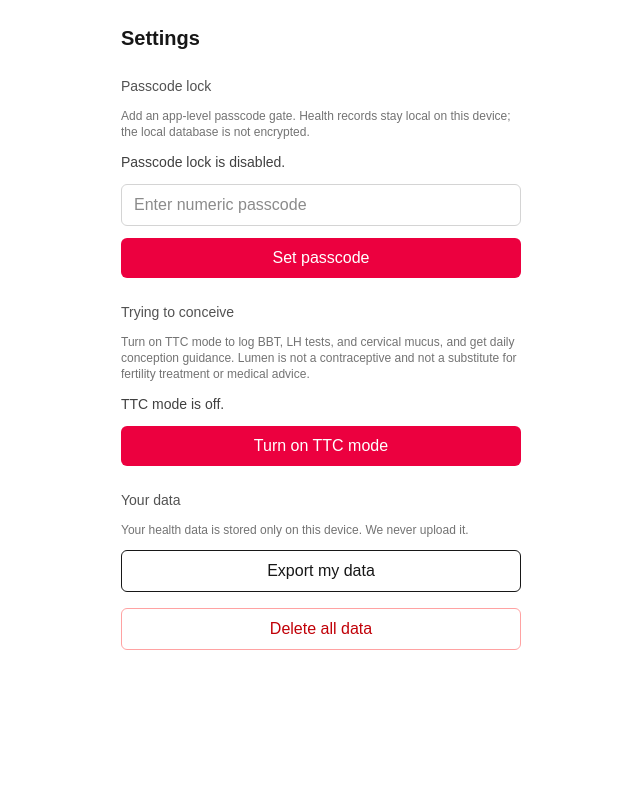
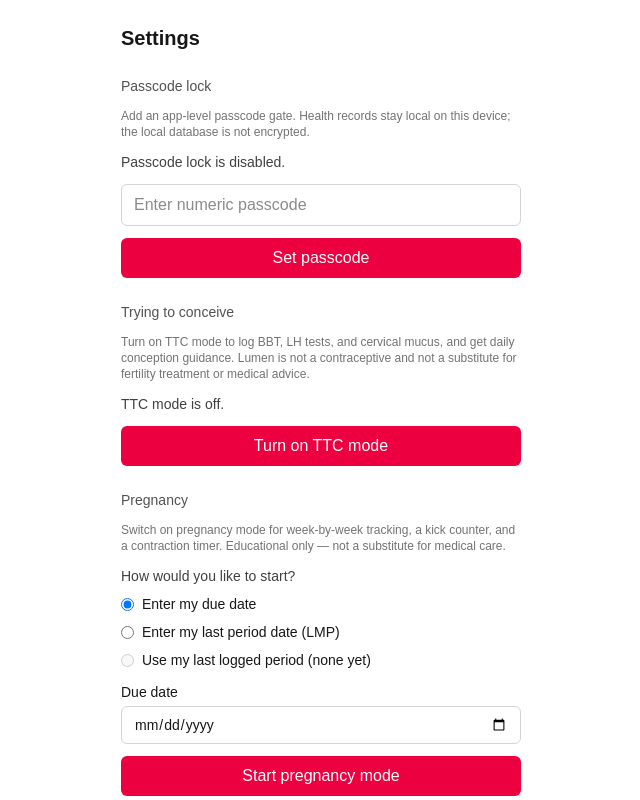
Before and after one commit to deepakpk-dev/lumen, a Next.js app: page /settings in a window 1280 px wide. Shown: the top 800 px of the page, without its empty margins (319-959 px from the left). Built offline with nearby package versions, Linux system fonts and the light colour scheme.

Commit message:
feat(pregnancy): add PregnancyControls and settings section

```diff
--- a/app/settings/page.tsx
+++ b/app/settings/page.tsx
@@ -3,6 +3,7 @@
 import { useRouter } from 'next/navigation';
 import { DataControls } from '@/src/components/DataControls';
 import { PasscodeControls } from '@/src/components/PasscodeControls';
+import { PregnancyControls } from '@/src/components/PregnancyControls';
 import { TtcControls } from '@/src/components/TtcControls';
 
 export default function SettingsPage() {
@@ -28,6 +29,14 @@ export default function SettingsPage() {
         <TtcControls />
       </section>
       <section className="space-y-3">
+        <h2 className="text-sm font-medium text-neutral-600">Pregnancy</h2>
+        <p className="text-xs text-neutral-500">
+          Switch on pregnancy mode for week-by-week tracking, a kick counter, and a
+          contraction timer. Educational only — not a substitute for medical care.
+        </p>
+        <PregnancyControls />
+      </section>
+      <section className="space-y-3">
         <h2 className="text-sm font-medium text-neutral-600">Your data</h2>
         <p className="text-xs text-neutral-500">
           Your health data is stored only on this device. We never upload it.
--- /dev/null
+++ b/src/components/PregnancyControls.tsx
@@ -0,0 +1,116 @@
+'use client';
+
+import { useState } from 'react';
+import { useHealthData } from '@/src/state/useHealthData';
+import { todayISO } from '@/src/domain/dates';
+
+type Method = 'due' | 'lmp' | 'cycle';
+
+export function PregnancyControls() {
+  const { isPregnant, pregnancyProfile, startPregnancyMode, updateDueDate, cycles } =
+    useHealthData();
+  const [method, setMethod] = useState<Method>('due');
+  const [value, setValue] = useState('');
+  const [editDue, setEditDue] = useState('');
+
+  const lastPeriodStart = cycles.at(-1)?.startDate ?? null;
+
+  function start() {
+    if (method === 'due') {
+      if (!value) return;
+      startPregnancyMode({ dueDate: value });
+    } else if (method === 'lmp') {
+      if (!value) return;
+      startPregnancyMode({ lmp: value });
+    } else {
+      if (!lastPeriodStart) return;
+      startPregnancyMode({ lmp: lastPeriodStart, source: 'cycle', useCycleLength: true });
+    }
+  }
+
+  if (isPregnant && pregnancyProfile) {
+    return (
+      <div className="space-y-3">
+        <p className="text-sm text-neutral-700">
+          Pregnancy mode is on. Due date: <span className="font-medium">{pregnancyProfile.dueDate}</span>.
+        </p>
+        <div className="flex items-end gap-2">
+          <label className="flex-1 text-sm">
+            Edit due date
+            <input
+              type="date"
+              aria-label="edit due date"
+              value={editDue}
+              onChange={(e) => setEditDue(e.target.value)}
+              className="mt-1 w-full rounded-md border border-neutral-300 px-3 py-2"
+            />
+          </label>
+          <button
+            type="button"
+            onClick={() => editDue && updateDueDate(editDue, 'manual')}
+            className="rounded-md border px-4 py-2 text-sm"
+          >
+            Save
+          </button>
+        </div>
+      </div>
+    );
+  }
+
+  return (
+    <div className="space-y-3">
+      <fieldset className="space-y-2 text-sm">
+        <legend className="text-neutral-700">How would you like to start?</legend>
+        <div className="flex items-center gap-2">
+          <input
+            type="radio"
+            name="preg-method"
+            aria-label="Enter estimated delivery date"
+            checked={method === 'due'}
+            onChange={() => setMethod('due')}
+          />
+          <span>Enter my due date</span>
+        </div>
+        <div className="flex items-center gap-2">
+          <input
+            type="radio"
+            name="preg-method"
+            aria-label="Enter my last period date"
+            checked={method === 'lmp'}
+            onChange={() => setMethod('lmp')}
+          />
+          <span>Enter my last period date (LMP)</span>
+        </div>
+        <div className="flex items-center gap-2">
+          <input
+            type="radio"
+            name="preg-method"
+            aria-label={`Use my last logged period${lastPeriodStart ? ` (${lastPeriodStart})` : ' (none yet)'}`}
+            checked={method === 'cycle'}
+            onChange={() => setMethod('cycle')}
+            disabled={!lastPeriodStart}
+          />
+          <span>Use my last logged period{lastPeriodStart ? ` (${lastPeriodStart})` : ' (none yet)'}</span>
+        </div>
+      </fieldset>
+
+      {method !== 'cycle' && (
+        <label className="block text-sm">
+          {method === 'due' ? 'Due date' : 'Last period start'}
+          <input
+            type="date"
+            aria-label={method === 'due' ? 'due date' : 'last period start'}
+            max={method === 'lmp' ? todayISO() : undefined}
+            value={value}
+            onChange={(e) => setValue(e.target.value)}
+            className="mt-1 w-full rounded-md border border-neutral-300 px-3 py-2"
+          />
+        </label>
+      )}
+
+      <button type="button" onClick={start} className="w-full rounded-md bg-rose-600 px-4 py-2 text-white">
+        Start pregnancy mode
+      </button>
+    </div>
+  );
+}
```
Also changed, not shown: 1 other file (tests, documents, lock files or other folders).
